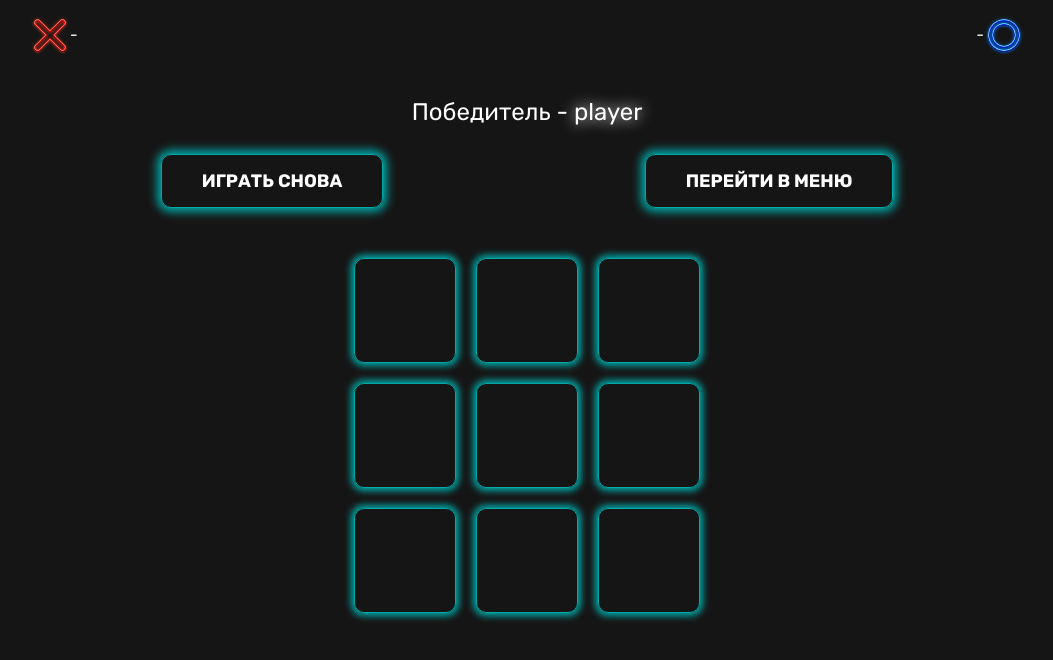
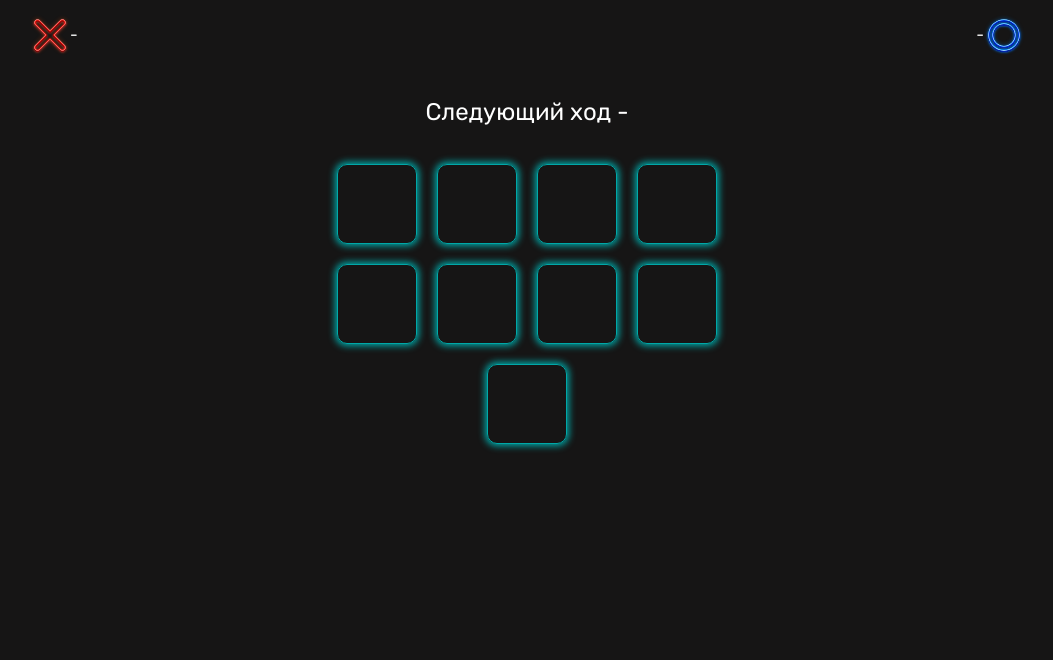
Before and after one commit to ArtiomKochkin/tic-tac-toe, a React (Vite) app: page /game in a window 1280 px wide. Shown: the top 660 px of the page, without its empty margins (113-1166 px from the left). Built offline with nearby package versions, Linux system fonts and the light colour scheme.

Commit message:
feat: add main functionality of the game

```diff
--- a/src/components/pages/game/Game.jsx
+++ b/src/components/pages/game/Game.jsx
@@ -2,22 +2,82 @@ import Header from "./header/Header";
 import styles from "./Game.module.scss";
 import GameActions from "./game-actions/GameActions";
 import Board from "./board/Board";
-import { useContext, useState } from "react";
+import { useContext, useEffect, useState } from "react";
 import { SettingsContext } from "../../../providers/SettingsProvider";
+import { calculateWinner } from "../../../utils/calculateWinner";
 
 const Game = () => {
-    const {gameSettings, setGameSettings} = useContext(SettingsContext);
-    const [isResult, setIsResult] = useState(true);
+    const {gameSettings} = useContext(SettingsContext);
+    const [isResult, setIsResult] = useState(false);
+    const [xIsNext, setXIsNext] = useState(true);
+    const [winner, setWinner] = useState("");
+    const [winLine, setWinLine] = useState(null);
+    const [countMove, setCountMove] = useState(1);
+    const [nextPlayer, setNextPlayer] = useState(gameSettings.playersName.name1);
+    const [board, setBoard] = useState(
+        Array(Math.pow(gameSettings.boardSize, 2)).fill(null)
+    );
 
-    // console.log(gameSettings);
+    useEffect(() => {
+        const checkGame = () => {
+            const winner = calculateWinner(board);
+            if (winner) {
+                setWinLine(winner[1]);
+                setIsResult(true);
+                setWinner(!xIsNext ? gameSettings.playersName.name1 : gameSettings.playersName.name2);
+
+                return;
+            } else if (countMove === Math.pow(gameSettings.boardSize, 2)) {
+                setIsResult(true);
+                setWinner("не определен (ничья)");
+            }
+        }
+        checkGame();
+    }, [board]);
+
+    const handleClick = (i) => {
+        const newBoard = [...board];
+        if (newBoard[i]) return;
+
+        newBoard[i] = xIsNext ? "cross" : "circle";
+        setNextPlayer(!xIsNext ? gameSettings.playersName.name1 : gameSettings.playersName.name2);
+        setBoard(newBoard);
+        setXIsNext(!xIsNext);
+        setCountMove(countMove + 1);
+    }
+
+
+    const resetBoard = () => {
+        setBoard(Array(Math.pow(gameSettings.boardSize, 2)).fill(null));
+        setIsResult(false);
+        setCountMove(0);
+        setWinner("");
+        setWinLine(null);
+    }
 
     return (
         <div className={styles.game}>
             <Header names={Object.values(gameSettings.playersName)}/>
-            <GameActions isResult={isResult}/>
-            <Board size={gameSettings.boardSize} />
+            <GameActions
+                isResult={isResult}
+                winner={winner}
+                nextPlayer={nextPlayer}
+                resetBoard={resetBoard}
+            />
+            <Board
+                board={board}
+                onClick={handleClick}
+                winLine={winLine}
+            />
         </div>
     )
 }
 
 export default Game;
+
+// оптимизировать код
+// адаптировать для игры 5х5
+// создать функционал и адаптацию для игры с ботом
+// можно добавить функционал для ведения счета
+// оптимизировать код
+// адаптивная верстка
--- a/src/components/pages/game/board/Board.jsx
+++ b/src/components/pages/game/board/Board.jsx
@@ -1,22 +1,19 @@
 import Square from "../square/Square";
 import styles from "./Board.module.scss";
 
-const Board = ({ size }) => {
-    const squaresColumn = Array.from({ length: size });
-    const squaresRow = Array.from({ length: size });
+const Board = ({ board, onClick, winLine }) => {
 
     return (
-        <table className={styles.board}>
-            <tbody>
-                {squaresRow.map((row, i) => {
-                    return <tr key={i}>
-                        {squaresColumn.map((column, i) =>
-                            <Square key={i}/>
-                        )}
-                    </tr>
-                })}
-            </tbody>
-        </table>
+        <div className={styles.board}>
+            {board.map((square, i) =>
+                <Square
+                    key={i}
+                    onClick={() => onClick(i)}
+                    value={square}
+                    isWinner={winLine && winLine.includes(i)}
+                />
+            )}
+        </div>
     )
 }
 
--- a/src/components/pages/game/board/Board.module.scss
+++ b/src/components/pages/game/board/Board.module.scss
@@ -1,8 +1,9 @@
 @import "../../../../assets/styles/vars";
 
 .board {
-    border-spacing: 2rem;
-    border-collapse: separate;
-    // margin: 10% auto;
     margin: 0 auto;
+    display: flex;
+    flex-wrap: wrap;
+    justify-content: center;
+    width: 50%;
 }
--- a/src/components/pages/game/game-actions/GameActions.jsx
+++ b/src/components/pages/game/game-actions/GameActions.jsx
@@ -3,15 +3,15 @@ import styles from "./GameActions.module.scss";
 import GameButtons from "./game-buttons/GameButtons";
 import GameResult from "./game-result/GameResult";
 
-const GameActions = ({ isResult }) => {
+const GameActions = ({ isResult, nextPlayer, winner, resetBoard }) => {
     return (
         <div className={styles.actions}>
             {isResult
                 ? <>
-                    <GameResult result={"player"} className={styles.actions__text}/>
-                    <GameButtons className={styles.actions__buttons}/>
+                    <GameResult winner={winner} className={styles.actions__text}/>
+                    <GameButtons resetBoard={resetBoard} className={styles.actions__buttons}/>
                 </>
-                : <NextMove player="player" className={styles.actions__text}/>
+                : <NextMove player={nextPlayer} className={styles.actions__text}/>
             }
         </div>
     )
--- a/src/components/pages/game/game-actions/game-buttons/GameButtons.jsx
+++ b/src/components/pages/game/game-actions/game-buttons/GameButtons.jsx
@@ -3,7 +3,7 @@ import Button from "../../../../UI/button/Button";
 import { useNavigate } from "react-router-dom";
 import { SettingsContext } from "../../../../../providers/SettingsProvider";
 
-const GameButtons = ({ ...props }) => {
+const GameButtons = ({ resetBoard, ...props}) => {
     const nav = useNavigate();
     const {gameSettings, setGameSettings} = useContext(SettingsContext);
 
@@ -19,7 +19,7 @@ const GameButtons = ({ ...props }) => {
 
     return (
         <div {...props}>
-            <Button type="button"> Играть снова </Button>
+            <Button type="button" onClick={resetBoard}> Играть снова </Button>
             <Button type="button" onClick={handleMenuButtonClick}>Перейти в меню</Button>
         </div>
     )
--- a/src/components/pages/game/game-actions/game-result/GameResult.jsx
+++ b/src/components/pages/game/game-actions/game-result/GameResult.jsx
@@ -1,7 +1,7 @@
-const GameResult = ({ result, ...props }) => {
+const GameResult = ({ winner, ...props }) => {
     return (
         <div {...props}>
-            Победитель - <span>{result}</span>
+            Победитель - <span>{winner}</span>
         </div>
     )
 }
--- a/src/components/pages/game/square/Square.jsx
+++ b/src/components/pages/game/square/Square.jsx
@@ -1,12 +1,17 @@
 import styles from "./Square.module.scss";
 
-const Square = () => {
+const Square = ({ onClick, value, isWinner }) => {
+    const typeMove = value;
+
     return (
-        <td className={styles.square}>
-            <div className={styles.square__choice}>
-                <img src="./img/circle.svg" alt="" />
-            </div>
-        </td>
+        <div
+            className={`${styles.square} ${isWinner && styles.winner}`}
+            onClick={onClick}
+        >
+            {typeMove !== null &&
+                <img src={`./img/${typeMove}.svg`} alt={typeMove} />
+            }
+        </div>
     )
 }
 
--- a/src/components/pages/game/square/Square.module.scss
+++ b/src/components/pages/game/square/Square.module.scss
@@ -3,32 +3,28 @@
 .square {
     border: 1px solid $blue;
     border-radius: 10px;
-    padding: 1rem;
-    box-shadow: 0px 0px 7px 3px $blue;
-    transition: all linear 0.3s;
-    text-align: center;
-    vertical-align: middle;
+    box-shadow: 0px 0px 7px 2px $blue;
+    cursor: pointer;
+    margin: 1rem;
+    width: 80px;
+    height: 80px;
+    display: flex;
+    align-items: center;
+    justify-content: center;
+    transition: all linear 0.1s;
+
 
     &:hover {
-        .square__choice {
-            opacity: 1;
-        }
+        box-shadow: 0px 0px 10px 5px $blue;
     }
 
     &.winner {
-        box-shadow: 0px 0px 7px 3px $green;
-    }
-}
-
-.square__choice {
-    cursor: pointer;
-    opacity: 0;
-
-    &.show {
-        opacity: 1;
+        border: 1px solid $green;
+        box-shadow: 0px 0px 10px 3px $green;
     }
 
     img {
-        width: 80px;
+        width: 60px;
+        transition: all linear 0.3s;
     }
 }
--- a/src/components/pages/menu/data.js
+++ b/src/components/pages/menu/data.js
@@ -4,6 +4,6 @@ export const boardSizes = [
 ];
 
 export const gameModes = [
-    { value: "friend", name: "Игра с другом" },
+    { value: "friends", name: "Игра с другом" },
     { value: "bot", name: "Игра против робота" }
 ];
--- /dev/null
+++ b/src/utils/calculateWinner.js
@@ -0,0 +1,20 @@
+export const calculateWinner = (squares) => {
+    const lines = [
+        [0, 1, 2],
+        [3, 4, 5],
+        [6, 7, 8],
+        [0, 3, 6],
+        [1, 4, 7],
+        [2, 5, 8],
+        [0, 4, 8],
+        [2, 4, 6]
+    ];
+
+    for (let i = 0; i < lines.length; i++) {
+        const [a, b, c] = lines[i];
+        if (squares[a] && squares[a] === squares[b] && squares[a] === squares[c]) {
+            return [squares[a], lines[i]];
+        }
+    }
+    return null;
+}
```
